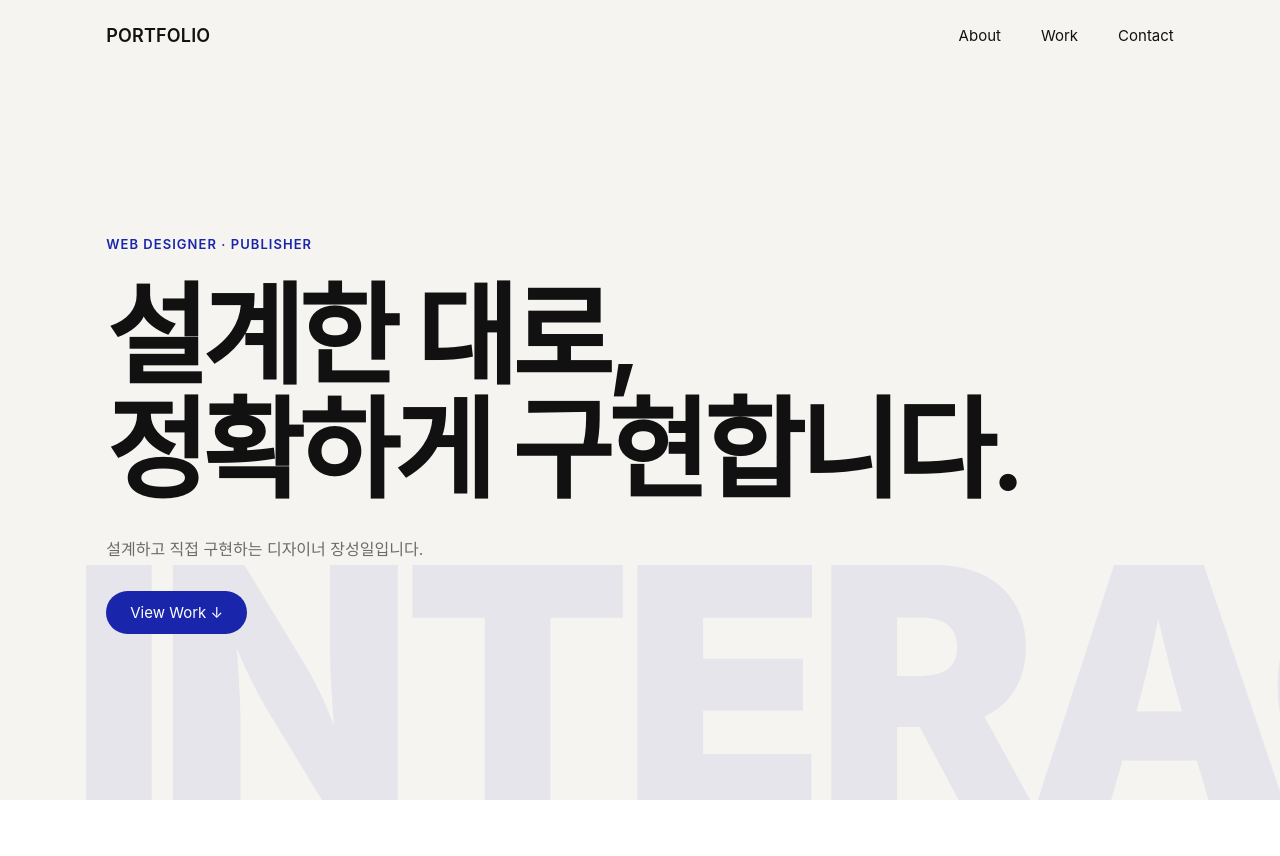
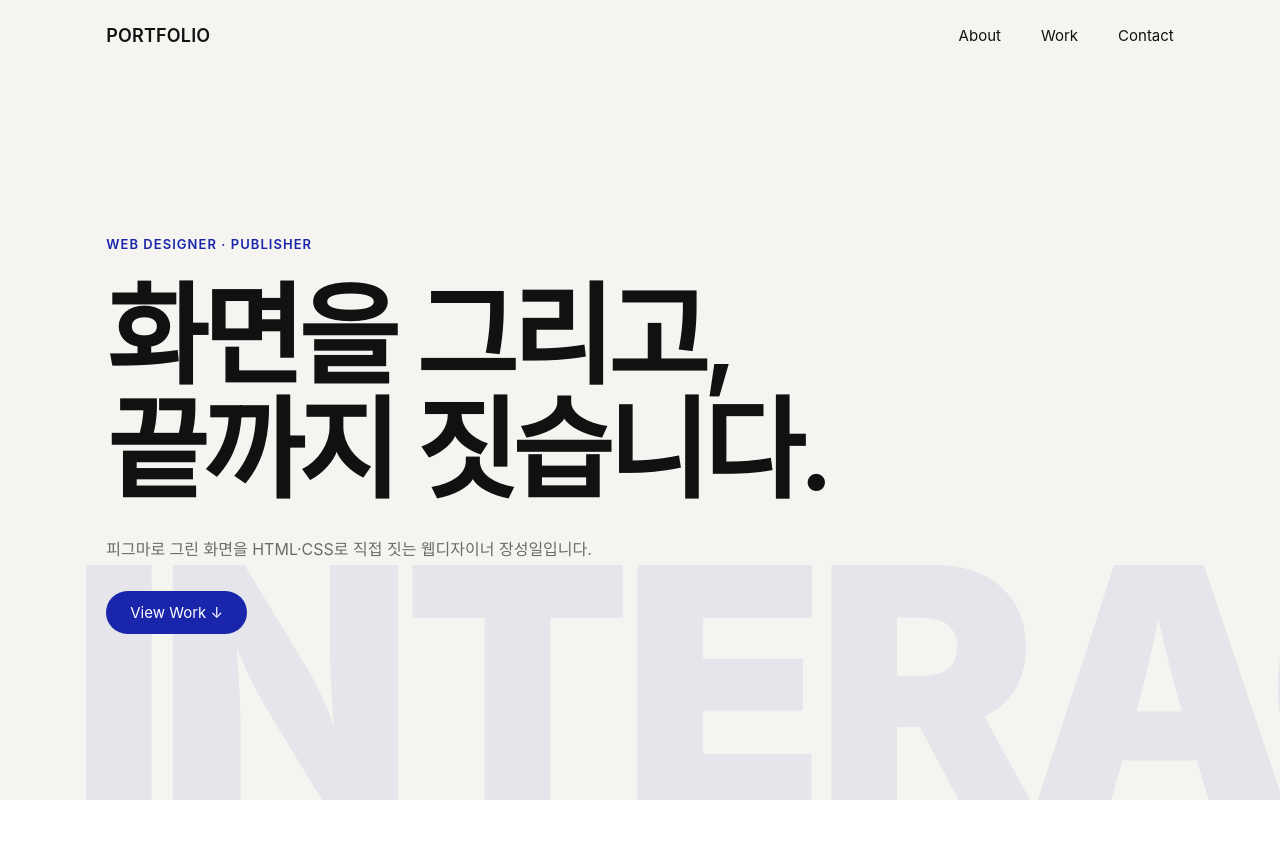
Before and after one commit to hass6784/hass6784.github.io, a plain HTML site: page index.html in a window 1280 px wide. Shown: the top 856 px of the page. Drawn offline with Linux system fonts and the light colour scheme; a web font is replaced by a local one.

Commit message:
메인 타이틀·소개 문구 변경: 화면을 그리고, 끝까지 짓습니다.
Co-Authored-By: Claude Opus 5.5 <noreply@anthropic.com>
Claude-Session: https://claude.ai/code/session_01JxEUUdRAvq1BXQfKpdxvD4

```diff
--- a/index.html
+++ b/index.html
@@ -4,10 +4,10 @@
 <meta charset="UTF-8">
 <meta name="viewport" content="width=device-width, initial-scale=1">
 <title>장성일 — 웹디자이너 · 퍼블리셔 포트폴리오</title>
-<meta name="description" content="설계한 대로, 정확하게 구현합니다. 피그마로 설계하고 HTML/CSS로 직접 구현하는 웹디자이너 장성일의 포트폴리오입니다.">
+<meta name="description" content="화면을 그리고, 끝까지 짓습니다. 피그마로 설계하고 HTML/CSS로 직접 구현하는 웹디자이너 장성일의 포트폴리오입니다.">
 <meta property="og:type" content="website">
 <meta property="og:title" content="장성일 — 웹디자이너 · 퍼블리셔 포트폴리오">
-<meta property="og:description" content="설계한 대로, 정확하게 구현합니다. 피그마로 설계하고 HTML/CSS로 직접 구현하는 웹디자이너 장성일의 포트폴리오입니다.">
+<meta property="og:description" content="화면을 그리고, 끝까지 짓습니다. 피그마로 설계하고 HTML/CSS로 직접 구현하는 웹디자이너 장성일의 포트폴리오입니다.">
 <meta property="og:image" content="https://hass6784.github.io/img/home/featured-irecell.webp">
 <meta name="theme-color" content="#F5F4F0">
 <link rel="icon" href="img/favicon.svg" type="image/svg+xml">
@@ -31,8 +31,8 @@
   <div class="container">
     <div class="hero-copy">
       <p class="t-eyebrow" data-reveal>WEB DESIGNER · PUBLISHER</p>
-      <h1 class="t-hero" data-reveal style="--delay:.08s">설계한 대로,<br>정확하게 <br class="m-br">구현합니다.</h1>
-      <p class="t-body-l t-sub" data-reveal style="--delay:.16s">설계하고 직접 구현하는 디자이너 장성일입니다.</p>
+      <h1 class="t-hero" data-reveal style="--delay:.08s">화면을 그리고,<br>끝까지 짓습니다.</h1>
+      <p class="t-body-l t-sub" data-reveal style="--delay:.16s">피그마로 그린 화면을 HTML·CSS로 직접 짓는 웹디자이너 장성일입니다.</p>
       <a class="btn btn--primary" href="#work" data-reveal style="--delay:.24s">View Work ↓</a>
     </div>
   </div>
```
